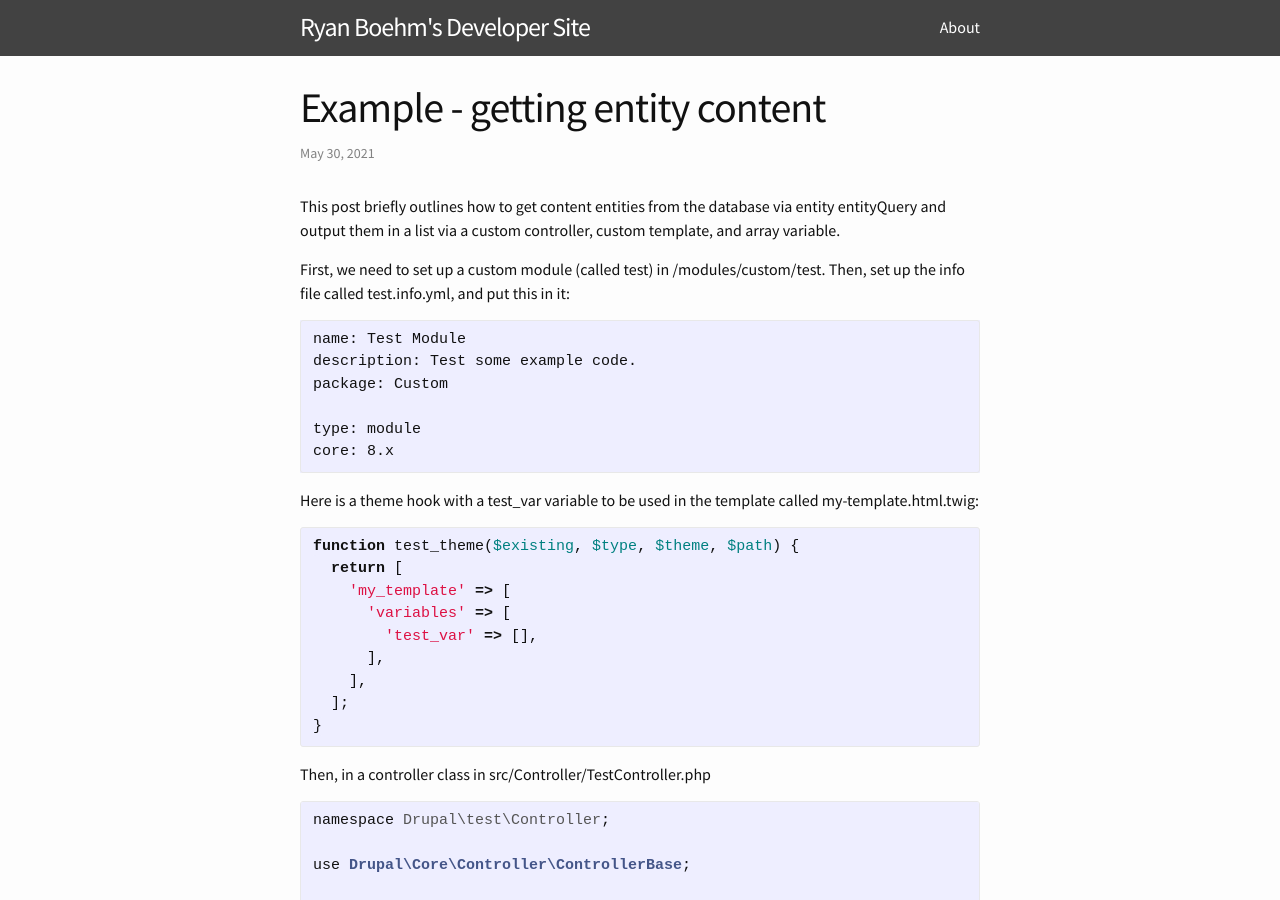
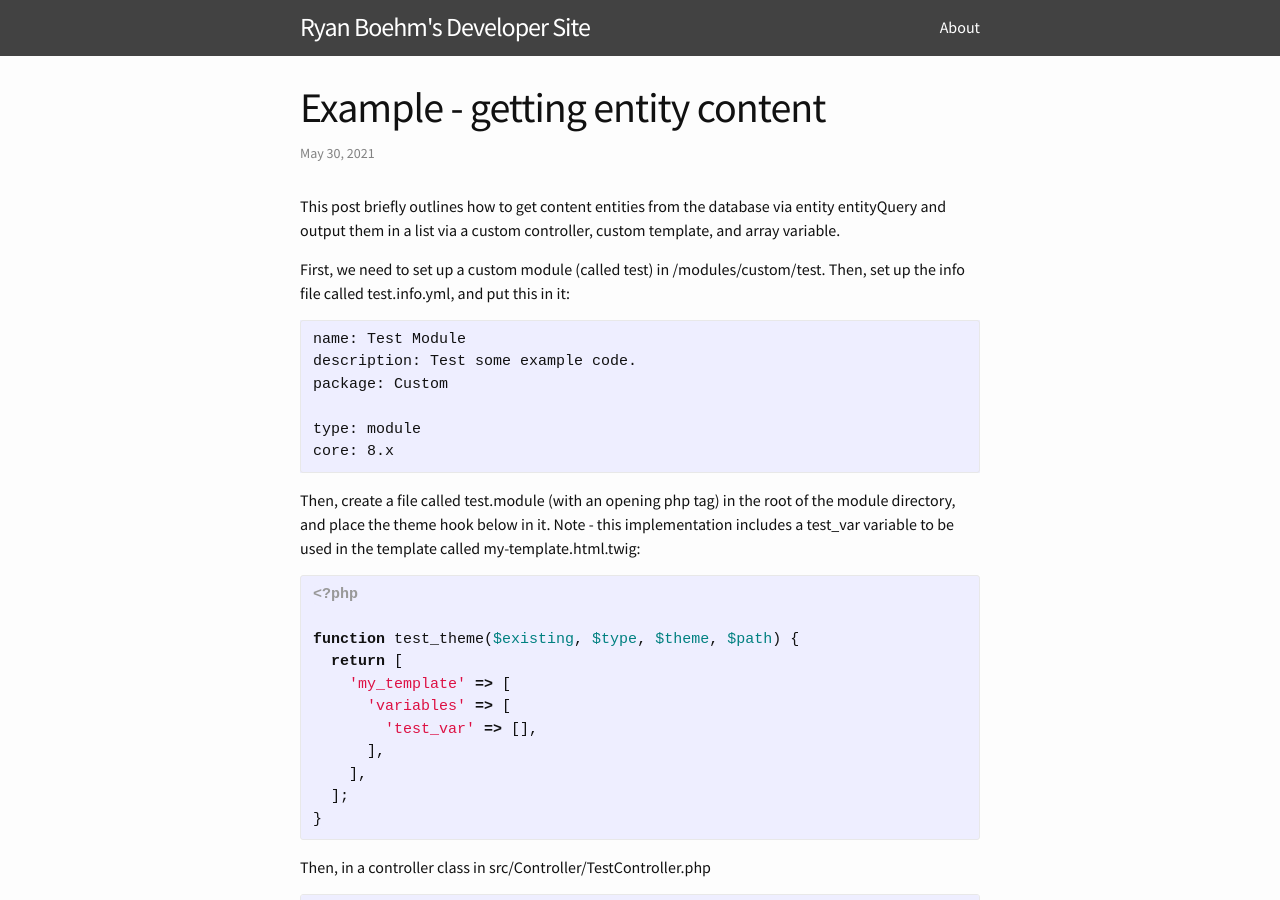
Before and after one commit to boehmrya/boehmrya_personal_site, a Jekyll site: the page built from _posts/2021-05-29-example-theme-hook.markdown, in a window 1280 px wide and 900 px high. Built offline with Jekyll 4.4.1, drawn with Linux system fonts in a browser that asks for light colours.

Commit message:
rebuilt jekyll

````diff
--- a/_posts/2021-05-29-example-theme-hook.markdown
+++ b/_posts/2021-05-29-example-theme-hook.markdown
@@ -18,9 +18,11 @@ type: module
 core: 8.x
 ```
 
-Here is a theme hook with a test_var variable to be used in the template called my-template.html.twig:
+Then, create a file called test.module (with an opening php tag) in the root of the module directory, and place the theme hook below in it. Note - this implementation includes a test_var variable to be used in the template called my-template.html.twig:
 
 {% highlight php %}
+<?php
+
 function test_theme($existing, $type, $theme, $path) {
   return [
     'my_template' => [
````
Also changed, not shown: 1 other file.
